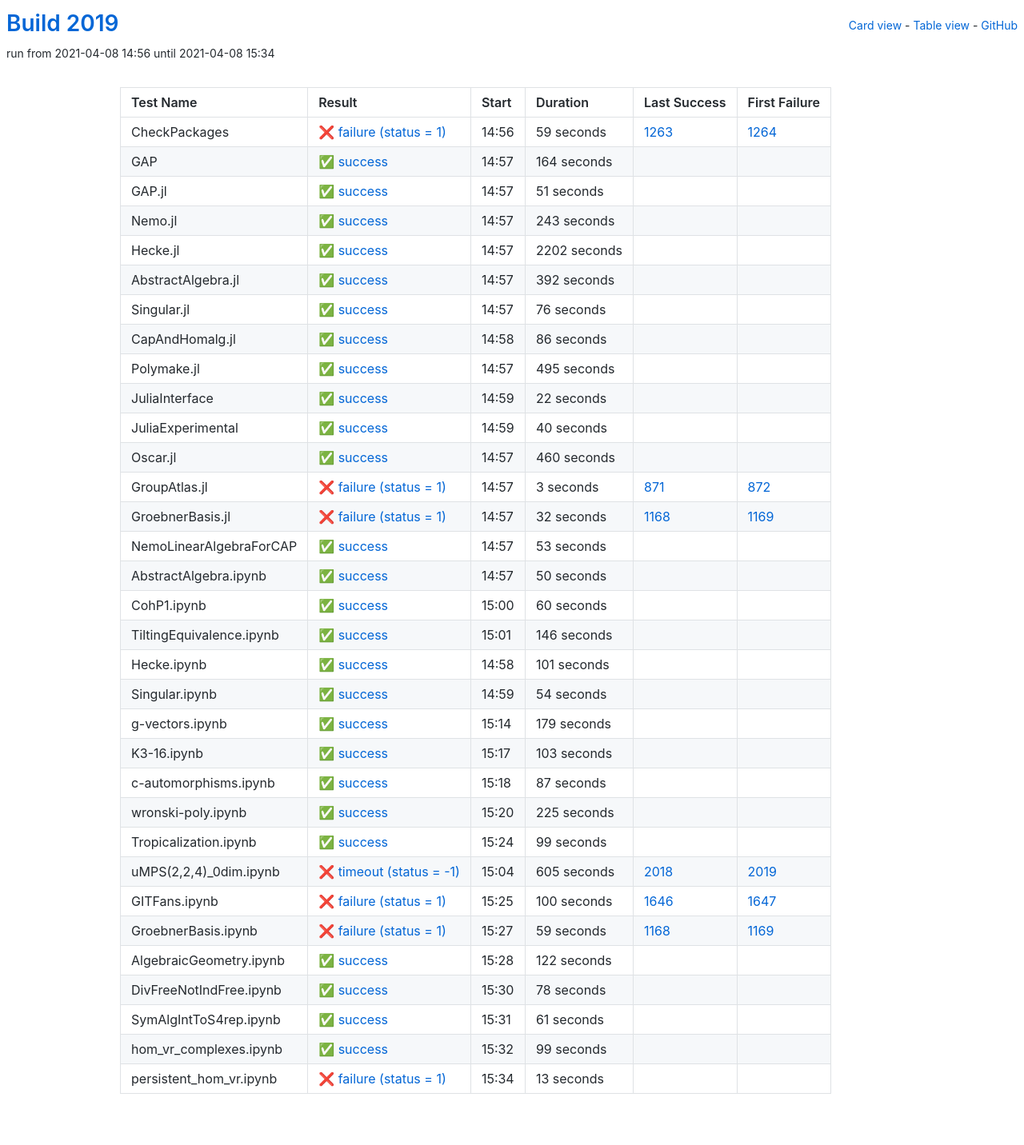
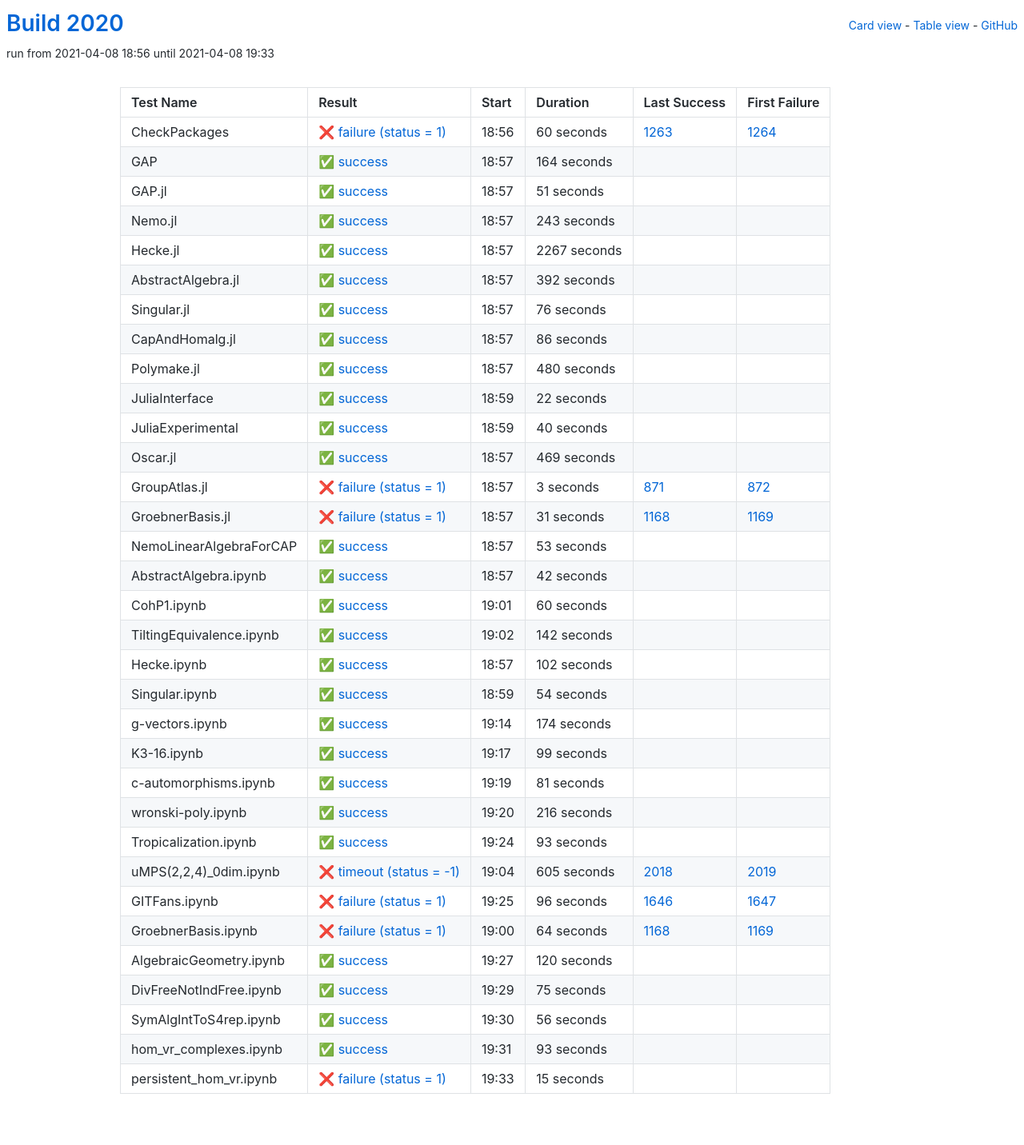
Before and after one commit to oscar-system/oscar-ci-status-stable, a Jekyll site: the page built from table.html, in a window 1280 px wide. Shown: the whole page at 80% size. Built offline with Jekyll 4.4.1, drawn with Linux system fonts in a browser that asks for light colours.

Commit message:
Build #2020

```diff
--- a/_data/ci.yml
+++ b/_data/ci.yml
@@ -1,6 +1,6 @@
 ---
-build: 2019
-build_url: https://oscarci.mathematik.uni-kl.de/job/oscar-stable/2019/
+build: 2020
+build_url: https://oscarci.mathematik.uni-kl.de/job/oscar-stable/2020/
 job: oscar-stable
 organization: oscar-system
 repo: oscar-ci-status-stable
@@ -8,20 +8,20 @@ repourl: https://github.com/oscar-system/oscar-ci-status-stable
 tests:
 - name: CheckPackages
   id: checkpackages
-  log: https://oscarci.mathematik.uni-kl.de/job/oscar-stable/2019/artifact/logs/build-2019/CheckPackages.log
-  start: 2021-04-08 14:56
+  log: https://oscarci.mathematik.uni-kl.de/job/oscar-stable/2020/artifact/logs/build-2020/CheckPackages.log
+  start: 2021-04-08 18:56
   success: false
   exitcode: 1
   status: failure
-  duration: 59
+  duration: 60
   last_success: 1263
   last_success_url: https://oscarci.mathematik.uni-kl.de/job/oscar-stable/1263/
   first_failure: 1264
   first_failure_url: https://oscarci.mathematik.uni-kl.de/job/oscar-stable/1264/
 - name: GAP
   id: gap
-  log: https://oscarci.mathematik.uni-kl.de/job/oscar-stable/2019/artifact/logs/build-2019/GAP.log
-  start: 2021-04-08 14:57
+  log: https://oscarci.mathematik.uni-kl.de/job/oscar-stable/2020/artifact/logs/build-2020/GAP.log
+  start: 2021-04-08 18:57
   success: true
   exitcode: 0
   status: success
@@ -32,8 +32,8 @@ tests:
   first_failure_url:
 - name: GAP.jl
   id: gap-jl
-  log: https://oscarci.mathematik.uni-kl.de/job/oscar-stable/2019/artifact/logs/build-2019/GAP.jl.log
-  start: 2021-04-08 14:57
+  log: https://oscarci.mathematik.uni-kl.de/job/oscar-stable/2020/artifact/logs/build-2020/GAP.jl.log
+  start: 2021-04-08 18:57
   success: true
   exitcode: 0
   status: success
@@ -44,8 +44,8 @@ tests:
   first_failure_url:
 - name: Nemo.jl
   id: nemo-jl
-  log: https://oscarci.mathematik.uni-kl.de/job/oscar-stable/2019/artifact/logs/build-2019/Nemo.jl.log
-  start: 2021-04-08 14:57
+  log: https://oscarci.mathematik.uni-kl.de/job/oscar-stable/2020/artifact/logs/build-2020/Nemo.jl.log
+  start: 2021-04-08 18:57
   success: true
   exitcode: 0
   status: success
@@ -56,20 +56,20 @@ tests:
   first_failure_url:
 - name: Hecke.jl
   id: hecke-jl
-  log: https://oscarci.mathematik.uni-kl.de/job/oscar-stable/2019/artifact/logs/build-2019/Hecke.jl.log
-  start: 2021-04-08 14:57
+  log: https://oscarci.mathematik.uni-kl.de/job/oscar-stable/2020/artifact/logs/build-2020/Hecke.jl.log
+  start: 2021-04-08 18:57
   success: true
   exitcode: 0
   status: success
-  duration: 2202
+  duration: 2267
   last_success: false
   last_success_url:
   first_failure: false
   first_failure_url:
 - name: AbstractAlgebra.jl
   id: abstractalgebra-jl
-  log: https://oscarci.mathematik.uni-kl.de/job/oscar-stable/2019/artifact/logs/build-2019/AbstractAlgebra.jl.log
-  start: 2021-04-08 14:57
+  log: https://oscarci.mathematik.uni-kl.de/job/oscar-stable/2020/artifact/logs/build-2020/AbstractAlgebra.jl.log
+  start: 2021-04-08 18:57
   success: true
   exitcode: 0
   status: success
@@ -80,8 +80,8 @@ tests:
   first_failure_url:
 - name: Singular.jl
   id: singular-jl
-  log: https://oscarci.mathematik.uni-kl.de/job/oscar-stable/2019/artifact/logs/build-2019/Singular.jl.log
-  start: 2021-04-08 14:57
+  log: https://oscarci.mathematik.uni-kl.de/job/oscar-stable/2020/artifact/logs/build-2020/Singular.jl.log
+  start: 2021-04-08 18:57
   success: true
   exitcode: 0
   status: success
@@ -92,8 +92,8 @@ tests:
   first_failure_url:
 - name: CapAndHomalg.jl
   id: capandhomalg-jl
-  log: https://oscarci.mathematik.uni-kl.de/job/oscar-stable/2019/artifact/logs/build-2019/CapAndHomalg.jl.log
-  start: 2021-04-08 14:58
+  log: https://oscarci.mathematik.uni-kl.de/job/oscar-stable/2020/artifact/logs/build-2020/CapAndHomalg.jl.log
+  start: 2021-04-08 18:57
   success: true
   exitcode: 0
   status: success
@@ -104,20 +104,20 @@ tests:
   first_failure_url:
 - name: Polymake.jl
   id: polymake-jl
-  log: https://oscarci.mathematik.uni-kl.de/job/oscar-stable/2019/artifact/logs/build-2019/Polymake.jl.log
-  start: 2021-04-08 14:57
+  log: https://oscarci.mathematik.uni-kl.de/job/oscar-stable/2020/artifact/logs/build-2020/Polymake.jl.log
+  start: 2021-04-08 18:57
   success: true
   exitcode: 0
   status: success
-  duration: 495
+  duration: 480
   last_success: false
   last_success_url:
   first_failure: false
   first_failure_url:
 - name: JuliaInterface
   id: juliainterface
-  log: https://oscarci.mathematik.uni-kl.de/job/oscar-stable/2019/artifact/logs/build-2019/JuliaInterface.log
-  start: 2021-04-08 14:59
+  log: https://oscarci.mathematik.uni-kl.de/job/oscar-stable/2020/artifact/logs/build-2020/JuliaInterface.log
+  start: 2021-04-08 18:59
   success: true
   exitcode: 0
   status: success
@@ -128,8 +128,8 @@ tests:
   first_failure_url:
 - name: JuliaExperimental
   id: juliaexperimental
-  log: https://oscarci.mathematik.uni-kl.de/job/oscar-stable/2019/artifact/logs/build-2019/JuliaExperimental.log
-  start: 2021-04-08 14:59
+  log: https://oscarci.mathematik.uni-kl.de/job/oscar-stable/2020/artifact/logs/build-2020/JuliaExperimental.log
+  start: 2021-04-08 18:59
   success: true
   exitcode: 0
   status: success
@@ -140,20 +140,20 @@ tests:
   first_failure_url:
 - name: Oscar.jl
   id: oscar-jl
-  log: https://oscarci.mathematik.uni-kl.de/job/oscar-stable/2019/artifact/logs/build-2019/Oscar.jl.log
-  start: 2021-04-08 14:57
+  log: https://oscarci.mathematik.uni-kl.de/job/oscar-stable/2020/artifact/logs/build-2020/Oscar.jl.log
+  start: 2021-04-08 18:57
   success: true
   exitcode: 0
   status: success
-  duration: 460
+  duration: 469
   last_success: false
   last_success_url:
   first_failure: false
   first_failure_url:
 - name: GroupAtlas.jl
   id: groupatlas-jl
-  log: https://oscarci.mathematik.uni-kl.de/job/oscar-stable/2019/artifact/logs/build-2019/GroupAtlas.jl.log
-  start: 2021-04-08 14:57
+  log: https://oscarci.mathematik.uni-kl.de/job/oscar-stable/2020/artifact/logs/build-2020/GroupAtlas.jl.log
+  start: 2021-04-08 18:57
   success: false
   exitcode: 1
   status: failure
@@ -164,20 +164,20 @@ tests:
   first_failure_url: https://oscarci.mathematik.uni-kl.de/job/oscar-stable/872/
 - name: GroebnerBasis.jl
   id: groebnerbasis-jl
-  log: https://oscarci.mathematik.uni-kl.de/job/oscar-stable/2019/artifact/logs/build-2019/GroebnerBasis.jl.log
-  start: 2021-04-08 14:57
+  log: https://oscarci.mathematik.uni-kl.de/job/oscar-stable/2020/artifact/logs/build-2020/GroebnerBasis.jl.log
+  start: 2021-04-08 18:57
   success: false
   exitcode: 1
   status: failure
-  duration: 32
+  duration: 31
   last_success: 1168
   last_success_url: https://oscarci.mathematik.uni-kl.de/job/oscar-stable/1168/
   first_failure: 1169
   first_failure_url: https://oscarci.mathematik.uni-kl.de/job/oscar-stable/1169/
 - name: NemoLinearAlgebraForCAP
   id: nemolinearalgebraforcap
-  log: https://oscarci.mathematik.uni-kl.de/job/oscar-stable/2019/artifact/logs/build-2019/NemoLinearAlgebraForCAP.log
-  start: 2021-04-08 14:57
+  log: https://oscarci.mathematik.uni-kl.de/job/oscar-stable/2020/artifact/logs/build-2020/NemoLinearAlgebraForCAP.log
+  start: 2021-04-08 18:57
   success: true
   exitcode: 0
   status: success
@@ -188,20 +188,20 @@ tests:
   first_failure_url:
 - name: AbstractAlgebra.ipynb
   id: abstractalgebra-ipynb
-  log: https://oscarci.mathematik.uni-kl.de/job/oscar-stable/2019/artifact/logs/build-2019/AbstractAlgebra.ipynb.log
-  start: 2021-04-08 14:57
+  log: https://oscarci.mathematik.uni-kl.de/job/oscar-stable/2020/artifact/logs/build-2020/AbstractAlgebra.ipynb.log
+  start: 2021-04-08 18:57
   success: true
   exitcode: 0
   status: success
-  duration: 50
+  duration: 42
   last_success: false
   last_success_url:
   first_failure: false
   first_failure_url:
 - name: CohP1.ipynb
   id: cohp1-ipynb
-  log: https://oscarci.mathematik.uni-kl.de/job/oscar-stable/2019/artifact/logs/build-2019/CohP1.ipynb.log
-  start: 2021-04-08 15:00
+  log: https://oscarci.mathematik.uni-kl.de/job/oscar-stable/2020/artifact/logs/build-2020/CohP1.ipynb.log
+  start: 2021-04-08 19:01
   success: true
   exitcode: 0
   status: success
@@ -212,32 +212,32 @@ tests:
   first_failure_url:
 - name: TiltingEquivalence.ipynb
   id: tiltingequivalence-ipynb
-  log: https://oscarci.mathematik.uni-kl.de/job/oscar-stable/2019/artifact/logs/build-2019/TiltingEquivalence.ipynb.log
-  start: 2021-04-08 15:01
+  log: https://oscarci.mathematik.uni-kl.de/job/oscar-stable/2020/artifact/logs/build-2020/TiltingEquivalence.ipynb.log
+  start: 2021-04-08 19:02
   success: true
   exitcode: 0
   status: success
-  duration: 146
+  duration: 142
   last_success: false
   last_success_url:
   first_failure: false
   first_failure_url:
 - name: Hecke.ipynb
   id: hecke-ipynb
-  log: https://oscarci.mathematik.uni-kl.de/job/oscar-stable/2019/artifact/logs/build-2019/Hecke.ipynb.log
-  start: 2021-04-08 14:58
+  log: https://oscarci.mathematik.uni-kl.de/job/oscar-stable/2020/artifact/logs/build-2020/Hecke.ipynb.log
+  start: 2021-04-08 18:57
   success: true
   exitcode: 0
   status: success
-  duration: 101
+  duration: 102
   last_success: false
   last_success_url:
   first_failure: false
   first_failure_url:
 - name: Singular.ipynb
   id: singular-ipynb
-  log: https://oscarci.mathematik.uni-kl.de/job/oscar-stable/2019/artifact/logs/build-2019/Singular.ipynb.log
-  start: 2021-04-08 14:59
+  log: https://oscarci.mathematik.uni-kl.de/job/oscar-stable/2020/artifact/logs/build-2020/Singular.ipynb.log
+  start: 2021-04-08 18:59
   success: true
   exitcode: 0
   status: success
@@ -248,56 +248,20 @@ tests:
   first_failure_url:
 - name: g-vectors.ipynb
   id: g-vectors-ipynb
-  log: https://oscarci.mathematik.uni-kl.de/job/oscar-stable/2019/artifact/logs/build-2019/g-vectors.ipynb.log
-  start: 2021-04-08 15:14
+  log: https://oscarci.mathematik.uni-kl.de/job/oscar-stable/2020/artifact/logs/build-2020/g-vectors.ipynb.log
+  start: 2021-04-08 19:14
   success: true
   exitcode: 0
   status: success
-  duration: 179
+  duration: 174
   last_success: false
   last_success_url:
   first_failure: false
   first_failure_url:
 - name: K3-16.ipynb
   id: k3-16-ipynb
-  log: https://oscarci.mathematik.uni-kl.de/job/oscar-stable/2019/artifact/logs/build-2019/K3-16.ipynb.log
-  start: 2021-04-08 15:17
-  success: true
-  exitcode: 0
-  status: success
-  duration: 103
-  last_success: false
-  last_success_url:
-  first_failure: false
-  first_failure_url:
-- name: c-automorphisms.ipynb
-  id: c-automorphisms-ipynb
-  log: https://oscarci.mathematik.uni-kl.de/job/oscar-stable/2019/artifact/logs/build-2019/c-automorphisms.ipynb.log
-  start: 2021-04-08 15:18
-  success: true
-  exitcode: 0
-  status: success
-  duration: 87
-  last_success: false
-  last_success_url:
-  first_failure: false
-  first_failure_url:
-- name: wronski-poly.ipynb
-  id: wronski-poly-ipynb
-  log: https://oscarci.mathematik.uni-kl.de/job/oscar-stable/2019/artifact/logs/build-2019/wronski-poly.ipynb.log
-  start: 2021-04-08 15:20
-  success: true
-  exitcode: 0
-  status: success
-  duration: 225
-  last_success: false
-  last_success_url:
-  first_failure: false
-  first_failure_url:
-- name: Tropicalization.ipynb
-  id: tropicalization-ipynb
-  log: https://oscarci.mathematik.uni-kl.de/job/oscar-stable/2019/artifact/logs/build-2019/Tropicalization.ipynb.log
-  start: 2021-04-08 15:24
+  log: https://oscarci.mathematik.uni-kl.de/job/oscar-stable/2020/artifact/logs/build-2020/K3-16.ipynb.log
+  start: 2021-04-08 19:17
   success: true
   exitcode: 0
   status: success
@@ -306,10 +270,46 @@ tests:
   last_success_url:
   first_failure: false
   first_failure_url:
+- name: c-automorphisms.ipynb
+  id: c-automorphisms-ipynb
+  log: https://oscarci.mathematik.uni-kl.de/job/oscar-stable/2020/artifact/logs/build-2020/c-automorphisms.ipynb.log
+  start: 2021-04-08 19:19
+  success: true
+  exitcode: 0
+  status: success
+  duration: 81
+  last_success: false
+  last_success_url:
+  first_failure: false
+  first_failure_url:
+- name: wronski-poly.ipynb
+  id: wronski-poly-ipynb
+  log: https://oscarci.mathematik.uni-kl.de/job/oscar-stable/2020/artifact/logs/build-2020/wronski-poly.ipynb.log
+  start: 2021-04-08 19:20
+  success: true
+  exitcode: 0
+  status: success
+  duration: 216
+  last_success: false
+  last_success_url:
+  first_failure: false
+  first_failure_url:
+- name: Tropicalization.ipynb
+  id: tropicalization-ipynb
+  log: https://oscarci.mathematik.uni-kl.de/job/oscar-stable/2020/artifact/logs/build-2020/Tropicalization.ipynb.log
+  start: 2021-04-08 19:24
+  success: true
+  exitcode: 0
+  status: success
+  duration: 93
+  last_success: false
+  last_success_url:
+  first_failure: false
+  first_failure_url:
 - name: uMPS(2,2,4)_0dim.ipynb
   id: umps-2-2-4-0dim-ipynb
-  log: https://oscarci.mathematik.uni-kl.de/job/oscar-stable/2019/artifact/logs/build-2019/uMPS-2-2-4-_0dim.ipynb.log
-  start: 2021-04-08 15:04
+  log: https://oscarci.mathematik.uni-kl.de/job/oscar-stable/2020/artifact/logs/build-2020/uMPS-2-2-4-_0dim.ipynb.log
+  start: 2021-04-08 19:04
   success: false
   exitcode: -1
   status: timeout
@@ -320,84 +320,84 @@ tests:
   first_failure_url: https://oscarci.mathematik.uni-kl.de/job/oscar-stable/2019/
 - name: GITFans.ipynb
   id: gitfans-ipynb
-  log: https://oscarci.mathematik.uni-kl.de/job/oscar-stable/2019/artifact/logs/build-2019/GITFans.ipynb.log
-  start: 2021-04-08 15:25
+  log: https://oscarci.mathematik.uni-kl.de/job/oscar-stable/2020/artifact/logs/build-2020/GITFans.ipynb.log
+  start: 2021-04-08 19:25
   success: false
   exitcode: 1
   status: failure
-  duration: 100
+  duration: 96
   last_success: 1646
   last_success_url: https://oscarci.mathematik.uni-kl.de/job/oscar-stable/1646/
   first_failure: 1647
   first_failure_url: https://oscarci.mathematik.uni-kl.de/job/oscar-stable/1647/
 - name: GroebnerBasis.ipynb
   id: groebnerbasis-ipynb
-  log: https://oscarci.mathematik.uni-kl.de/job/oscar-stable/2019/artifact/logs/build-2019/GroebnerBasis.ipynb.log
-  start: 2021-04-08 15:27
+  log: https://oscarci.mathematik.uni-kl.de/job/oscar-stable/2020/artifact/logs/build-2020/GroebnerBasis.ipynb.log
+  start: 2021-04-08 19:00
   success: false
   exitcode: 1
   status: failure
-  duration: 59
+  duration: 64
   last_success: 1168
   last_success_url: https://oscarci.mathematik.uni-kl.de/job/oscar-stable/1168/
   first_failure: 1169
   first_failure_url: https://oscarci.mathematik.uni-kl.de/job/oscar-stable/1169/
 - name: AlgebraicGeometry.ipynb
   id: algebraicgeometry-ipynb
-  log: https://oscarci.mathematik.uni-kl.de/job/oscar-stable/2019/artifact/logs/build-2019/AlgebraicGeometry.ipynb.log
-  start: 2021-04-08 15:28
+  log: https://oscarci.mathematik.uni-kl.de/job/oscar-stable/2020/artifact/logs/build-2020/AlgebraicGeometry.ipynb.log
+  start: 2021-04-08 19:27
   success: true
   exitcode: 0
   status: success
-  duration: 122
+  duration: 120
   last_success: false
   last_success_url:
   first_failure: false
   first_failure_url:
 - name: DivFreeNotIndFree.ipynb
   id: divfreenotindfree-ipynb
-  log: https://oscarci.mathematik.uni-kl.de/job/oscar-stable/2019/artifact/logs/build-2019/DivFreeNotIndFree.ipynb.log
-  start: 2021-04-08 15:30
+  log: https://oscarci.mathematik.uni-kl.de/job/oscar-stable/2020/artifact/logs/build-2020/DivFreeNotIndFree.ipynb.log
+  start: 2021-04-08 19:29
   success: true
   exitcode: 0
   status: success
-  duration: 78
+  duration: 75
   last_success: false
   last_success_url:
   first_failure: false
   first_failure_url:
 - name: SymAlgIntToS4rep.ipynb
   id: symalginttos4rep-ipynb
-  log: https://oscarci.mathematik.uni-kl.de/job/oscar-stable/2019/artifact/logs/build-2019/SymAlgIntToS4rep.ipynb.log
-  start: 2021-04-08 15:31
+  log: https://oscarci.mathematik.uni-kl.de/job/oscar-stable/2020/artifact/logs/build-2020/SymAlgIntToS4rep.ipynb.log
+  start: 2021-04-08 19:30
   success: true
   exitcode: 0
   status: success
-  duration: 61
+  duration: 56
   last_success: false
   last_success_url:
   first_failure: false
   first_failure_url:
 - name: hom_vr_complexes.ipynb
   id: hom-vr-complexes-ipynb
-  log: https://oscarci.mathematik.uni-kl.de/job/oscar-stable/2019/artifact/logs/build-2019/hom_vr_complexes.ipynb.log
-  start: 2021-04-08 15:32
+  log: https://oscarci.mathematik.uni-kl.de/job/oscar-stable/2020/artifact/logs/build-2020/hom_vr_complexes.ipynb.log
+  start: 2021-04-08 19:31
   success: true
   exitcode: 0
   status: success
-  duration: 99
+  duration: 93
   last_success: false
   last_success_url:
   first_failure: false
   first_failure_url:
 - name: persistent_hom_vr.ipynb
   id: persistent-hom-vr-ipynb
-  log: https://oscarci.mathematik.uni-kl.de/job/oscar-stable/2019/artifact/logs/build-2019/persistent_hom_vr.ipynb.log
-  start: 2021-04-08 15:34
+  log: https://oscarci.mathematik.uni-kl.de/job/oscar-stable/2020/artifact/logs/build-2020/persistent_hom_vr.ipynb.log
+  start: 2021-04-08 19:33
   success: false
   exitcode: 1
   status: failure
-  duration: 13
+  duration: 15
   last_success: false
   last_success_url:
   first_failure: false
```
Also changed, not shown: README.md.
